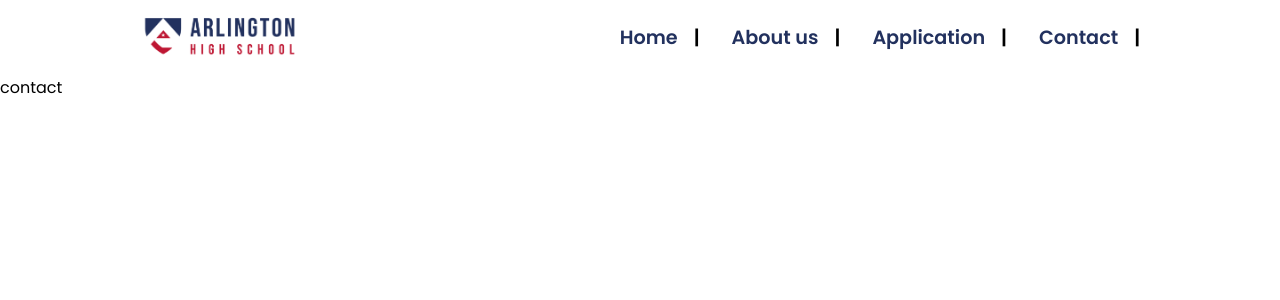
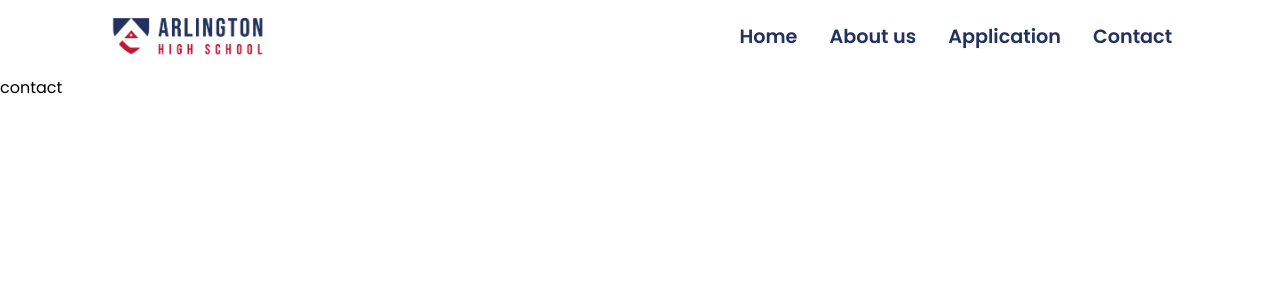
Before and after one commit to amirbenasr/arlington-high, a SvelteKit app: page /contact in a window 1280 px wide. Shown: the top 300 px of the page. Built offline with nearby package versions, Linux system fonts and the light colour scheme.

Commit message:
pushing modifications to website

```diff
--- a/src/routes/+page.svelte
+++ b/src/routes/+page.svelte
@@ -222,7 +222,7 @@
 		font-weight: 300;
 	}
 	.darker {
-		background: var(--darker-sec-color) !important;
+		background: var(--primary-color) !important;
 	}
 	.extra-darker {
 		background: var(--extradarker-sec-color) !important;
--- a/src/routes/Header.svelte
+++ b/src/routes/Header.svelte
@@ -6,18 +6,18 @@
 	import gsap from 'gsap';
 	import { onMount } from 'svelte';
 
-
 	let animate;
 	let menuOpen = false;
-	onMount(() => {
-	let mm = gsap.matchMedia();
+	onMount(async () => {
+		let mm = gsap.matchMedia();
 
-		let menuButtons = document.querySelectorAll('.menu__list a');
+		let menuButtons = document.querySelectorAll('a');
 		menuButtons.forEach((button) => {
-			button.addEventListener('click', function (e) {
-				toggleMenu();
-			});
+			// button.addEventListener('click', function (e) {
+			// 	toggleMenu();
+			// });
 		});
+
 		mm.add(
 			{
 				isMobile: '(width < 750px)',
@@ -25,36 +25,42 @@
 			},
 			(ctx) => {
 				let { isMobile, isDesktop } = ctx.conditions;
-				animate = gsap.fromTo(
-					'.menu',
-					{
-						translateY: '-100%',
-						duration: '0.4',
-						ease: 'easeIn'
-					},
-					{
-						translateY: '0%',
-						duration: '0.4',
-						ease: 'easeIn',
-						paused: true
-					}
-				);
+				animate = gsap.fromTo('ul.nav_mobile',{
+					opacity:0,
+					display:'none',
+					translateY:"-100%",
+					duration:0.1
+				}, {
+					display:'flex',
+					justifyContent:'space-between',
+					opacity:1,
+					translateY:"0",
+					duration:0.1,
+					paused:true,
+
+				});
 			}
 		);
 	});
 	function toggleMenu() {
+		console.log('calling this');
 		menuOpen = !menuOpen;
-		if (menuOpen) {
+		if(menuOpen)
+		{
 			animate.play();
-		} else {
+		}
+		else {
 			animate.reverse();
 		}
 	}
 </script>
+
 <div class="wrapper">
-
 	<nav>
 		<img src={Arlingtonlogo} alt="" srcset="" class="logo" />
+		<a on:click={() => toggleMenu()}>
+			<i class="menu_button fa fa-bars fa-xl" />
+		</a>
 		<div class="links">
 			<ul class="nav">
 				<li><a href="/">Home</a></li>
@@ -64,44 +70,56 @@
 			</ul>
 		</div>
 	</nav>
+	<ul class="nav_mobile" >
+		<li><a href="/">Home</a></li>
+		<li><a href="/about">About us</a></li>
+		<li><a href="/application">Application</a></li>
+		<li><a href="/contact">Contact</a></li>
+	</ul>
 </div>
 
-
 <style>
-
-	ul {
-		list-style: none;
-		display: flex !important;
-		font-size: 16px !important;
+	ul.visible {
+		display: flex !important ;
+		align-items: center;
+		justify-content: space-around;
 	}
-
-	li::after
-	{
-		content: '|';
-		padding-left: 1rem;
+	@media (width < 780px) {
+		.menu_button {
+			display: inline-block !important;
+		}
+		.links {
+			display: none !important;
+		}
 
 	}
 
 
-
-
-
+	.menu_button {
+		display: none;
+	}
+	ul.nav_mobile {
+		list-style: none;
+		display: none  ;
+		font-size: 16px !important;
+		padding: 0;
+	}
 
 	a {
-
-		/* padding: 0.5rem; */
 		text-decoration: none;
 		color: var(--primary-color);
-		border: 0px solid var(--primary-color);
-		/* border-radius: 10%; */
+		display: inline-block;
+		transition: all 1s ease-in;
 	}
-	a:focus {
-		border-bottom: 1px solid var(--primary-color);
-
+	a::after {
+		display: block;
+		content: '';
+		border-bottom: solid 3px var(--primary-color);
+		transform: scaleX(0);
+		transition: transform 250ms ease-in-out;
 	}
-	a:hover {
-		border-bottom: 1px solid var(--primary-color);
-		transition: all 1s;
+	a:hover::after {
+		transform: scaleX(1);
 	}
 
 	.logo {
@@ -110,20 +128,16 @@
 		/* scale: 5; */
 	}
 
-	ul {
+	ul.nav {
 		display: flex;
 		flex-direction: row;
 		gap: 2rem;
-
 	}
 	li {
 		list-style: none;
 		font-weight: 600;
 		font-size: 1.2rem;
 	}
-
-
-
 
 	nav {
 		background: white;
```
